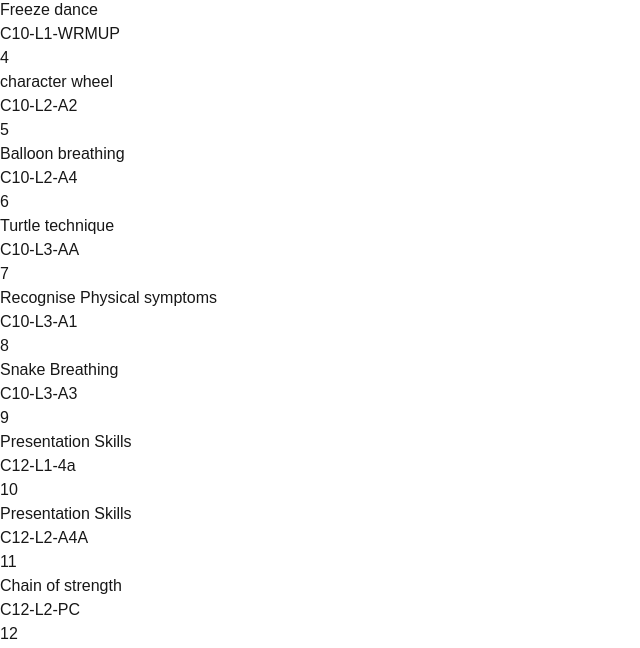
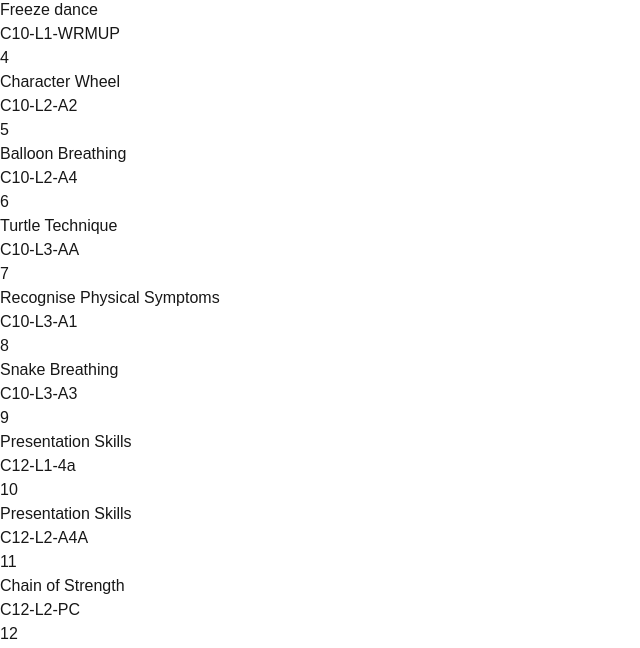
Before and after one commit to vyomr-innovations/module2-hosting-activities, a Next.js app: page / in a window 1280 px wide. Shown: the part 266-914 px from the top of the page, without its empty margins (0-640 px from the left). Built offline with nearby package versions, Linux system fonts and the light colour scheme.

Commit message:
some isshe sovle like capital letter on navigation baar

```diff
--- a/src/app/page.tsx
+++ b/src/app/page.tsx
@@ -19,13 +19,13 @@ export default function Home() {
       {
         NavbarData.map((item,index)=>(
           <div key={index} className="grid grid-cols-12 gap-4 min-w-[500px] place-items-center text-center">
-          <div className="col-span-3 min-w-[100px] border border-black bg-red-400 py-1 px-4 font-bold text-black rounded-lg">
+          <div className="col-span-3 min-w-[100px] border border-black bg-red-400 py-1 px-4 text-black rounded-lg">
             {index + 1}
           </div>
-          <div  className="col-span-6 min-w-[500px] border border-black bg-red-400 font-bold py-1 px-4 rounded-lg">
+          <div  className="col-span-6 min-w-[500px] border border-black bg-red-400  text-black py-1 px-4 rounded-lg">
             {item.activity}
           </div>
-          <div className="col-span-3 w-full border text-black border-black bg-red-400 py-1 font-bold px-4 rounded-lg">
+          <div className="col-span-3 w-full border text-black border-black bg-red-400 py-1  px-4 rounded-lg">
           <Link  href={`/${item.link}`}>{item.link}</Link>
           </div>
         </div>
--- a/src/lib/navbarData.json
+++ b/src/lib/navbarData.json
@@ -13,19 +13,19 @@
     },
     {
         "link" :"C10-L2-A2",
-        "activity":"character wheel"
+        "activity":"Character Wheel"
     },
     {
         "link" :"C10-L2-A4",
-        "activity":"Balloon breathing"
+        "activity":"Balloon Breathing"
     },
     {
         "link" :"C10-L3-AA",
-        "activity":"Turtle technique"
+        "activity":"Turtle Technique"
     },
     {
         "link" :"C10-L3-A1",
-        "activity":"Recognise Physical symptoms"
+        "activity":"Recognise Physical Symptoms"
     },
     {
         "link" :"C10-L3-A3",
@@ -41,7 +41,7 @@
     },
     {
         "link" :"C12-L2-PC",
-        "activity":"Chain of strength"
+        "activity":"Chain of Strength"
     },
     {
         "link" :"C12-L3-A2",
```
